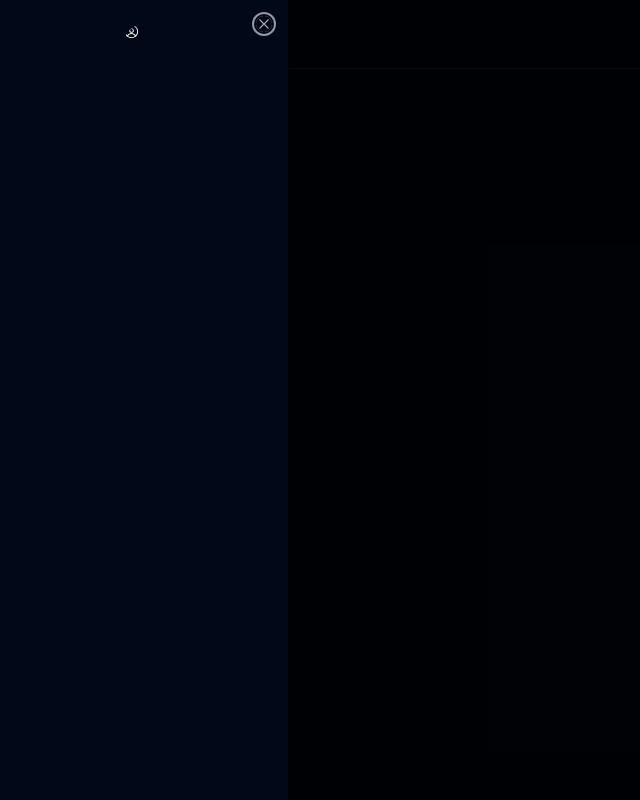
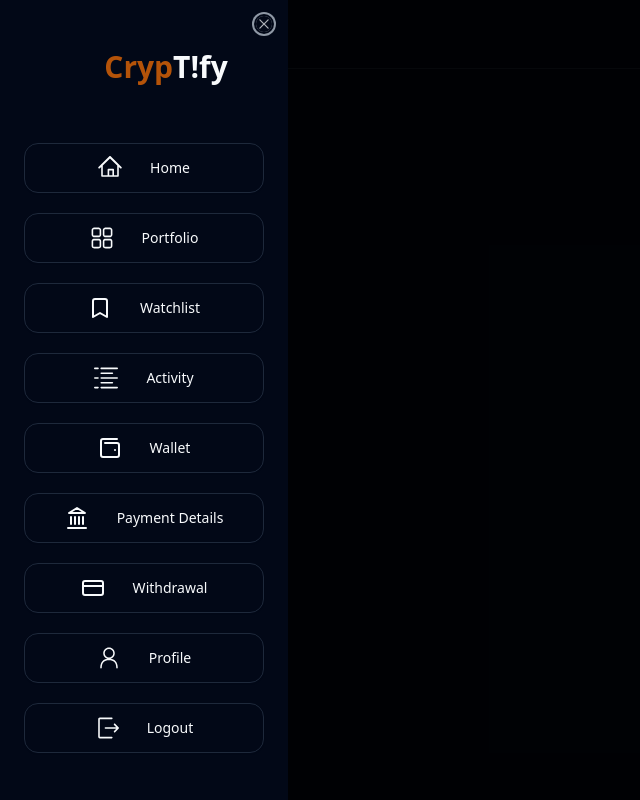
Before and after one commit to Yashthakare125/CryptoTrading_Platform, a React (Vite) app in the folder CryptoTrading_FrontEnd/: page / in a window 1280 px wide. Both pictures are taken after a click on the button 30 px from the left and 34 px from the top of the page. Shown: the whole page, without its empty margins (0-640 px from the left). Built offline with nearby package versions, Linux system fonts and the light colour scheme.

Commit message:
sidebar added

```diff
--- a/CryptoTrading_FrontEnd/src/page/Navbar/Navbar.jsx
+++ b/CryptoTrading_FrontEnd/src/page/Navbar/Navbar.jsx
@@ -1,31 +1,38 @@
 import { Avatar } from '@/components/ui/avatar'
 import { Button } from '@/components/ui/button'
-import { Sheet, SheetContent, SheetDescription, SheetHeader, SheetTitle, SheetTrigger } from '@/components/ui/sheet'
+import { Sheet, SheetContent, SheetHeader, SheetTitle, SheetTrigger } from '@/components/ui/sheet'
 import { AvatarImage } from '@radix-ui/react-avatar'
-import { AvatarIcon, DragHandleHorizontalIcon } from '@radix-ui/react-icons'
+import { DragHandleHorizontalIcon } from '@radix-ui/react-icons'
+// import { CoinDasher } from './CoinDasher.jpg'
 import React from 'react'
+import Sidebar from './Sidebar'
 
 const Navbar = () => {
 	return (
-	<div className='px-2 py-3 border-b z-50 bg-background bg-opacity-0 sticky top-0 left-0 rigth-0 flex justify-between item-center'>
-		<div className='flex item-center gap-3'>
+		<div className='px-2 py-3 border-b z-50 bg-background bg-opacity-0 sticky top-0 left-0 right-0 flex justify-between items-center'>
+			<div className='flex items-center gap-3'>
 				<Sheet>
 					<SheetTrigger>
 						<Button variant="ghost" size="icon" className="rounded-full h-11 w-11">
-						<DragHandleHorizontalIcon className="h-7 w-7"/>
+							<DragHandleHorizontalIcon className="h-7 w-7" />
 						</Button>
 					</SheetTrigger>
-				<SheetContent className="w-72 border-r-0 flex felx-col justify-center" side="left">
+					<SheetContent className="w-72 border-r-0 flex flex-col justify-center" side="left">
 						<SheetHeader>
 							<SheetTitle>
 								<div className="text-3xl flex justify-center items-center gap-1">
 									<Avatar>
-									<AvatarIcon src="https://www.cdnlogo.com/logos/c/21/coinbene.svg"/>
+										{/* If you have an image, use AvatarImage */}
+										{/* <AvatarImage src={CoinDasher} alt="CoinDasher" /> */}
 									</Avatar>
+									<div>
+										<span className='font-bold text-amber-700'>Cryp</span>
+										<span>T!fy</span>
+									</div>
 								</div>
 							</SheetTitle>
-
 						</SheetHeader>
+						<Sidebar/>
 					</SheetContent>
 				</Sheet>
 			</div>
--- /dev/null
+++ b/CryptoTrading_FrontEnd/src/page/Navbar/Sidebar.jsx
@@ -0,0 +1,44 @@
+import { Button } from '@/components/ui/button'
+import { SheetClose } from '@/components/ui/sheet'
+import { ActivityLogIcon, DashboardIcon, ExitIcon, HomeIcon, PersonIcon } from '@radix-ui/react-icons'
+import { BookmarkIcon, CreditCardIcon, LandmarkIcon, Wallet2Icon } from 'lucide-react';
+import React from 'react'
+
+const menu = [
+	{ name: "Home", path: "/", icon: <HomeIcon className='h-6 w-6' /> },
+
+	{ name: "Portfolio", path:"/portfolio", icon: <DashboardIcon className='h-6 w-6' /> },
+
+	{ name: "Watchlist", path: "/watchlist", icon: <BookmarkIcon className='h-6 w-6' /> },
+
+	{ name: "Activity", path: "/activity", icon: <ActivityLogIcon className='h-6 w-6' /> },
+
+	{ name: "Wallet", path: "/wallet", icon: <Wallet2Icon className='h-6 w-6' /> },
+
+	{ name: "Payment Details", path: "/payment-details", icon: <LandmarkIcon className='h-6 w-6' /> },
+
+	{ name: "Withdrawal", path: "/withdrawal", icon: <CreditCardIcon className='h-6 w-6' /> },
+
+	{ name:  "Profile", path: "/profile", icon: <PersonIcon className='h-6 w-6' /> },
+
+	{ name: "Logout", path: "/logout", icon: <ExitIcon className='h-6 w-6' /> },
+];
+
+const Sidebar = () => {
+	return (
+		<div className="mt-10 space-y-5">
+			{menu.map((item) => (
+				<div key={item.name}>
+					<SheetClose className='w-full'>
+						<Button variant="outline" className="flex items-center gap-5 py-6 w-full">
+							<span className='w-8'>{item.icon}</span>
+							<p>{item.name}</p>
+						</Button>
+					</SheetClose>
+				</div>
+			))}
+		</div>
+	)
+}
+
+export default Sidebar
```
Lines whose indentation alone changed are shown as unchanged.
